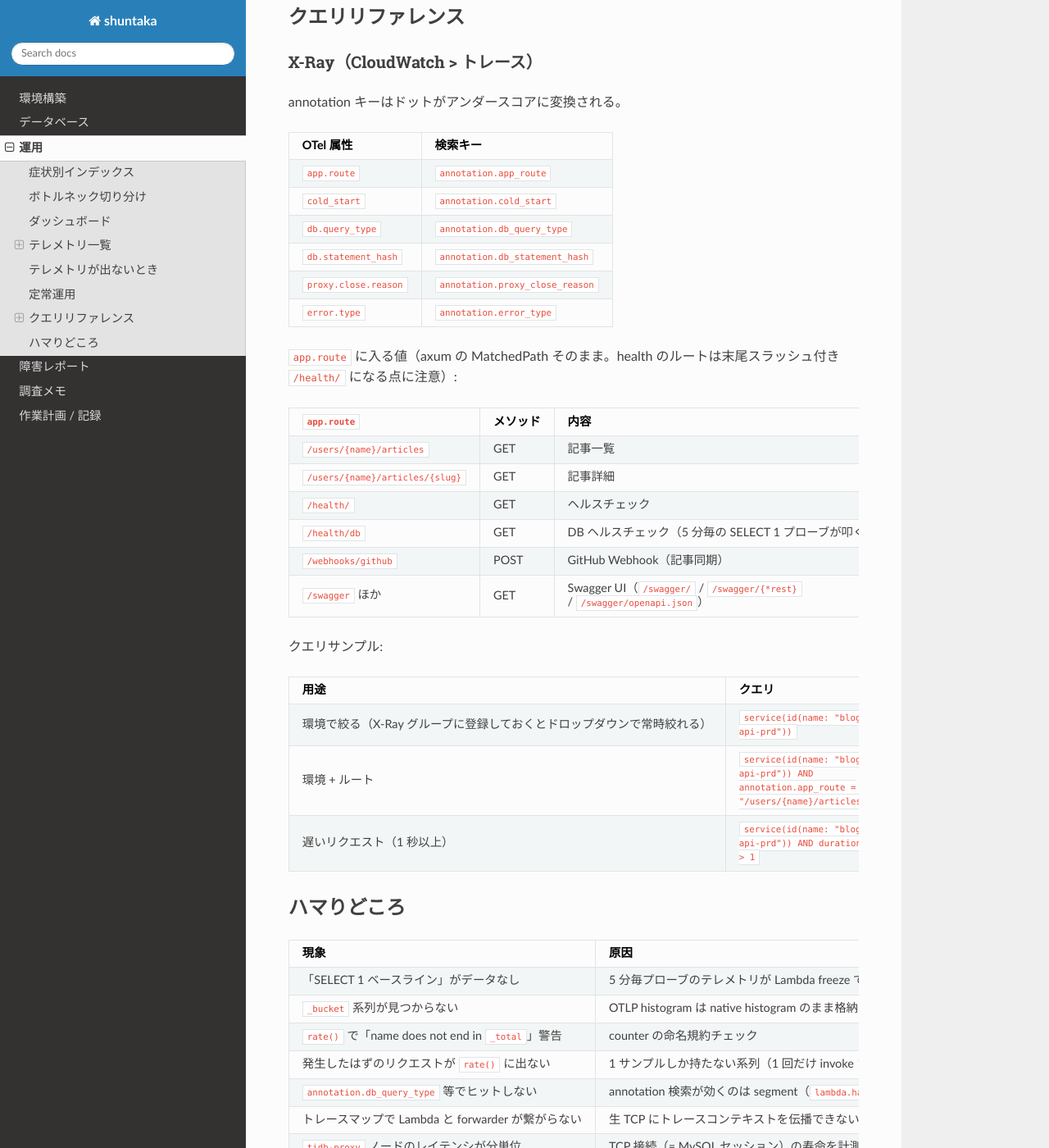
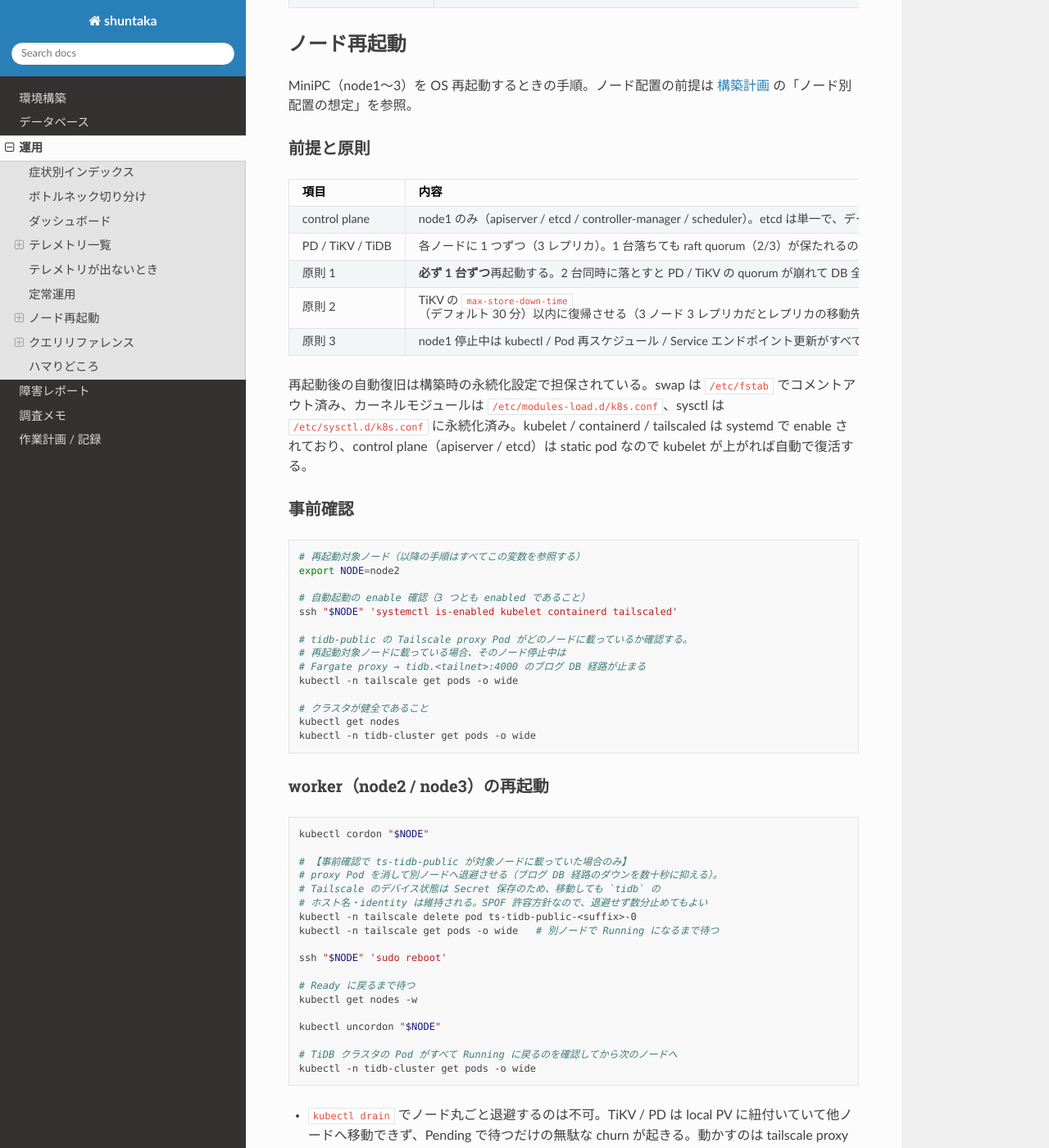
Before and after one commit to shuntaka9576/shuntaka-dev, a Sphinx documentation site: the page built from docs/source/03_operations.md, in a window 1280 px wide and 1400 px high, scrolled down 3413 px. Shown: the whole window at 82% size. Built offline with Sphinx 7.4.7 and the Read the Docs theme 3.1.0, drawn with Linux system fonts in a browser that asks for light colours; pages that are not in the unit, such as notebooks, are missing from menus; some of the changed text lies outside the part shown.

Commit message:
docs: 運用ドキュメントにMiniPCクラスタのノード再起動手順を追加

````diff
--- a/cspell.json
+++ b/cspell.json
@@ -298,6 +298,7 @@
     "traceroute",
     "tsoperator",
     "uefi",
+    "uncordon",
     "veth",
     "xlarge",
     "awsemf",
--- a/docs/source/03_operations.md
+++ b/docs/source/03_operations.md
@@ -1,6 +1,6 @@
 # 運用
 
-blog-api (Lambda) 〜 tidb-proxy (forwarder) 〜 TiDB 経路で「遅い・おかしい」が起きたときに、原因箇所を最短で切り分けるための手順。設計・デプロイ手順は [OTel ボトルネック観測基盤](tasks/2026-07-03-otel-bottleneck-observability.md) を参照。
+blog-api (Lambda) 〜 tidb-proxy (forwarder) 〜 TiDB 経路で「遅い・おかしい」が起きたときに、原因箇所を最短で切り分けるための手順と、MiniPC クラスタの定常メンテナンス手順。設計・デプロイ手順は [OTel ボトルネック観測基盤](tasks/2026-07-03-otel-bottleneck-observability.md) を参照。
 
 ## 症状別インデックス
 
@@ -12,6 +12,7 @@ blog-api (Lambda) 〜 tidb-proxy (forwarder) 〜 TiDB 経路で「遅い・お
 | 誰が何を送っているか知りたい   | テレメトリ一覧         |
 | クエリの書き方を調べたい       | クエリリファレンス     |
 | 検索がヒットしない・表示が変   | ハマりどころ           |
+| MiniPC を再起動したい          | ノード再起動           |
 
 ## ボトルネック切り分け
 
@@ -99,6 +100,86 @@ CloudWatch Dashboards の `d-st-observability`（dev）/ `p-st-observability`（
 | 再デプロイ           | Deploy workflow の workflow_dispatch（`stack` = `all` / `st-tidb-proxy` / `main`）。forwarder / collector 設定の変更は `scripts/deploy-tidb-proxy.sh` |
 | 止める（コスト削減） | task def から `otel-collector` コンテナを外す（月 ~$1 が止まる）。アプリ側計装は `OTEL_EXPORTER_OTLP_ENDPOINT` 未設定なら no-op なので残してよい      |
 
+## ノード再起動
+
+MiniPC（node1〜3）を OS 再起動するときの手順。ノード配置の前提は [構築計画](tasks/2026-06-25-construction-plan.md) の「ノード別配置の想定」を参照。
+
+### 前提と原則
+
+| 項目             | 内容                                                                                                                                                       |
+| ---------------- | ---------------------------------------------------------------------------------------------------------------------------------------------------------- |
+| control plane    | node1 のみ（apiserver / etcd / controller-manager / scheduler）。etcd は単一で、データは node1 のディスクにのみ存在する                                    |
+| PD / TiKV / TiDB | 各ノードに 1 つずつ（3 レプリカ）。1 台落ちても raft quorum（2/3）が保たれるので DB は継続する                                                             |
+| 原則 1           | **必ず 1 台ずつ**再起動する。2 台同時に落とすと PD / TiKV の quorum が崩れて DB 全体が止まる。前のノードが復帰して Pod が Running に戻ってから次へ進む     |
+| 原則 2           | TiKV の `max-store-down-time`（デフォルト 30 分）以内に復帰させる（3 ノード 3 レプリカだとレプリカの移動先が無いため超過しても実害は小さいが、原則として） |
+| 原則 3           | node1 停止中は kubectl / Pod 再スケジュール / Service エンドポイント更新がすべて止まる。node2/3 で動いている既存 Pod はそのまま動き続ける                  |
+
+再起動後の自動復旧は構築時の永続化設定で担保されている。swap は `/etc/fstab` でコメントアウト済み、カーネルモジュールは `/etc/modules-load.d/k8s.conf`、sysctl は `/etc/sysctl.d/k8s.conf` に永続化済み。kubelet / containerd / tailscaled は systemd で enable されており、control plane（apiserver / etcd）は static pod なので kubelet が上がれば自動で復活する。
+
+### 事前確認
+
+```bash
+# 再起動対象ノード（以降の手順はすべてこの変数を参照する）
+export NODE=node2
+
+# 自動起動の enable 確認（3 つとも enabled であること）
+ssh "$NODE" 'systemctl is-enabled kubelet containerd tailscaled'
+
+# tidb-public の Tailscale proxy Pod がどのノードに載っているか確認する。
+# 再起動対象ノードに載っている場合、そのノード停止中は
+# Fargate proxy → tidb.<tailnet>:4000 のブログ DB 経路が止まる
+kubectl -n tailscale get pods -o wide
+
+# クラスタが健全であること
+kubectl get nodes
+kubectl -n tidb-cluster get pods -o wide
+```
+
+### worker（node2 / node3）の再起動
+
+```bash
+kubectl cordon "$NODE"
+
+# 【事前確認で ts-tidb-public が対象ノードに載っていた場合のみ】
+# proxy Pod を消して別ノードへ退避させる（ブログ DB 経路のダウンを数十秒に抑える）。
+# Tailscale のデバイス状態は Secret 保存のため、移動しても `tidb` の
+# ホスト名・identity は維持される。SPOF 許容方針なので、退避せず数分止めてもよい
+kubectl -n tailscale delete pod ts-tidb-public-<suffix>-0
+kubectl -n tailscale get pods -o wide   # 別ノードで Running になるまで待つ
+
+ssh "$NODE" 'sudo reboot'
+
+# Ready に戻るまで待つ
+kubectl get nodes -w
+
+kubectl uncordon "$NODE"
+
+# TiDB クラスタの Pod がすべて Running に戻るのを確認してから次のノードへ
+kubectl -n tidb-cluster get pods -o wide
+```
+
+- `kubectl drain` でノード丸ごと退避するのは不可。TiKV / PD は local PV に紐付いていて他ノードへ移動できず、Pending で待つだけの無駄な churn が起きる。動かすのは tailscale proxy Pod だけでよい
+- `ts-node-grafana-public` / `ts-tidb-dashboard-public` / tailscale operator / hubble-ui は退避不要。観測系なので再起動の数分止まっても実害はない（operator は既存 proxy の通信に関与しない）
+
+### control plane（node1）の再起動
+
+worker と同じ手順でよい。以下の点だけ異なる。
+
+- 再起動中は kubectl が返らなくなるが正常。node1 の kubelet が上がると static pod（apiserver / etcd）が自動復旧し、kubectl も戻る
+- アクセスの少ない時間帯に行う
+- `ts-tidb-public` の proxy Pod が node1 に載っている場合、退避は**必ず再起動前に**行う。apiserver も同時に停止するため、落ちてからでは他ノードへ退避できず、ブログ DB 経路が node1 復帰まで止まる
+- 万一 node1 のディスクが死ぬと etcd（クラスタ状態）を失う。TiDB のデータ自体は TiKV 3 レプリカなので無事
+
+### 復帰確認
+
+```bash
+kubectl get nodes                          # 全ノード Ready
+kubectl -n kube-system get pods            # control plane / cilium / coredns が Running
+kubectl -n tidb-cluster get pods -o wide   # PD / TiKV / TiDB が Running
+kubectl -n tailscale get pods -o wide      # tidb-public の proxy Pod が Running
+curl -s https://api.shuntaka.dev/health/db # ブログ DB 経路の疎通
+```
+
 ## クエリリファレンス
 
 ### X-Ray（CloudWatch > トレース）
````
